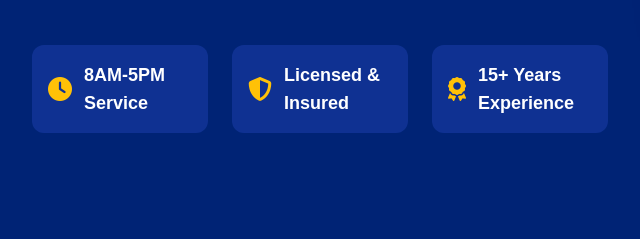
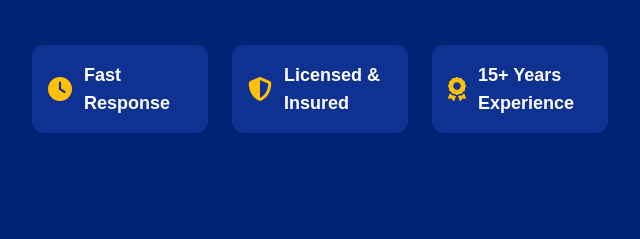
Before and after one commit to Theprofitplatform/batteryplus, a website built with Vite: page index.html in a window 1280 px wide. Shown: the part 735-974 px from the top of the page, 0-640 px from the left. Built offline with nearby package versions, Linux system fonts and the light colour scheme.

Commit message:
Update index.html

```diff
--- a/index.html
+++ b/index.html
@@ -142,7 +142,7 @@
                         <div class="grid grid-cols-1 sm:grid-cols-3 gap-6 pt-4">
                             <div class="flex items-center space-x-3 bg-blue-800 bg-opacity-50 p-4 rounded-xl">
                                 <i class="fas fa-clock text-2xl text-battery-yellow"></i>
-                                <span class="font-semibold text-lg">8AM-5PM Service</span>
+                                <span class="font-semibold text-lg">Fast Response</span>
                             </div>
                             <div class="flex items-center space-x-3 bg-blue-800 bg-opacity-50 p-4 rounded-xl">
                                 <i class="fas fa-shield-alt text-2xl text-battery-yellow"></i>
```
